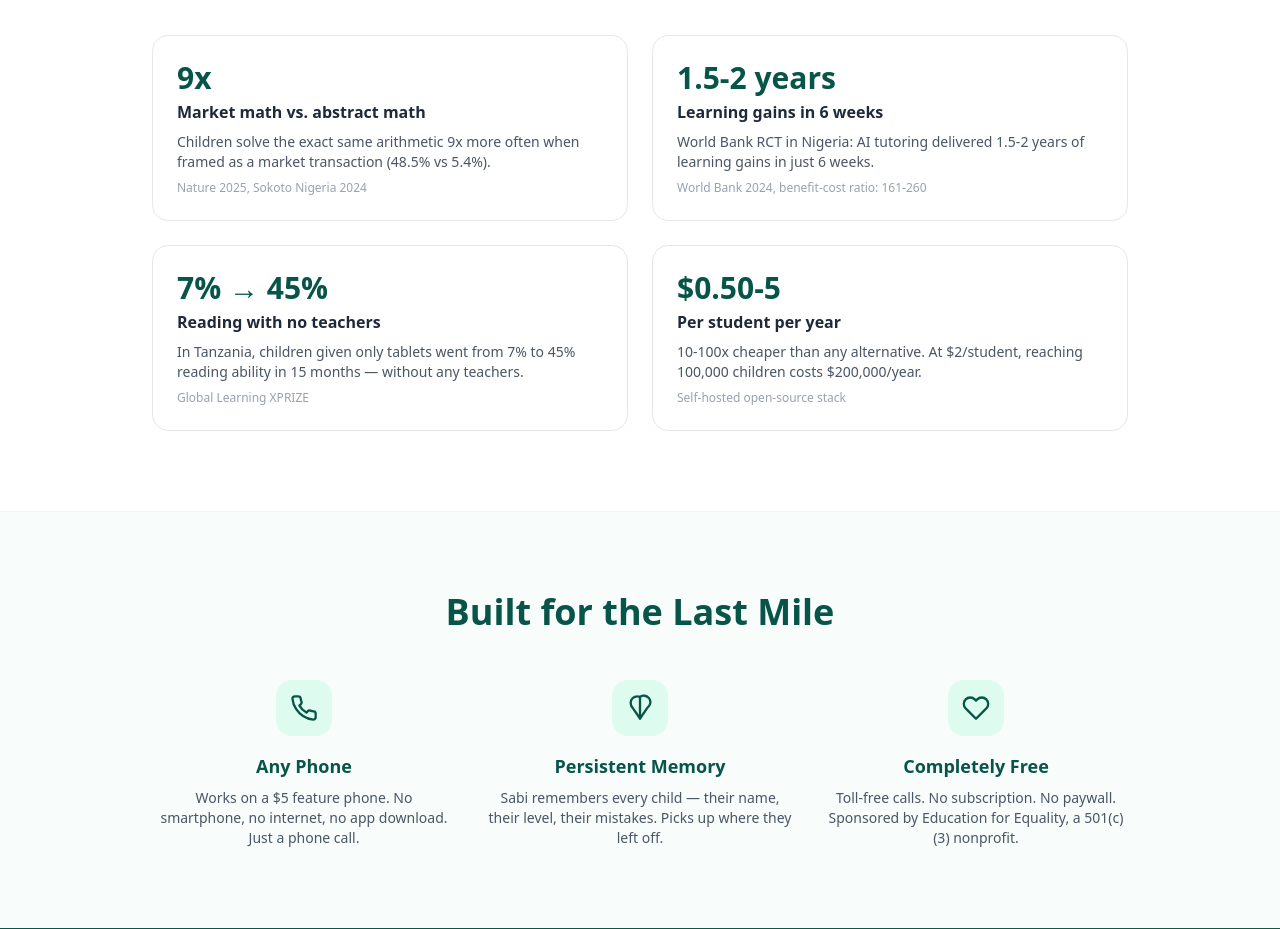
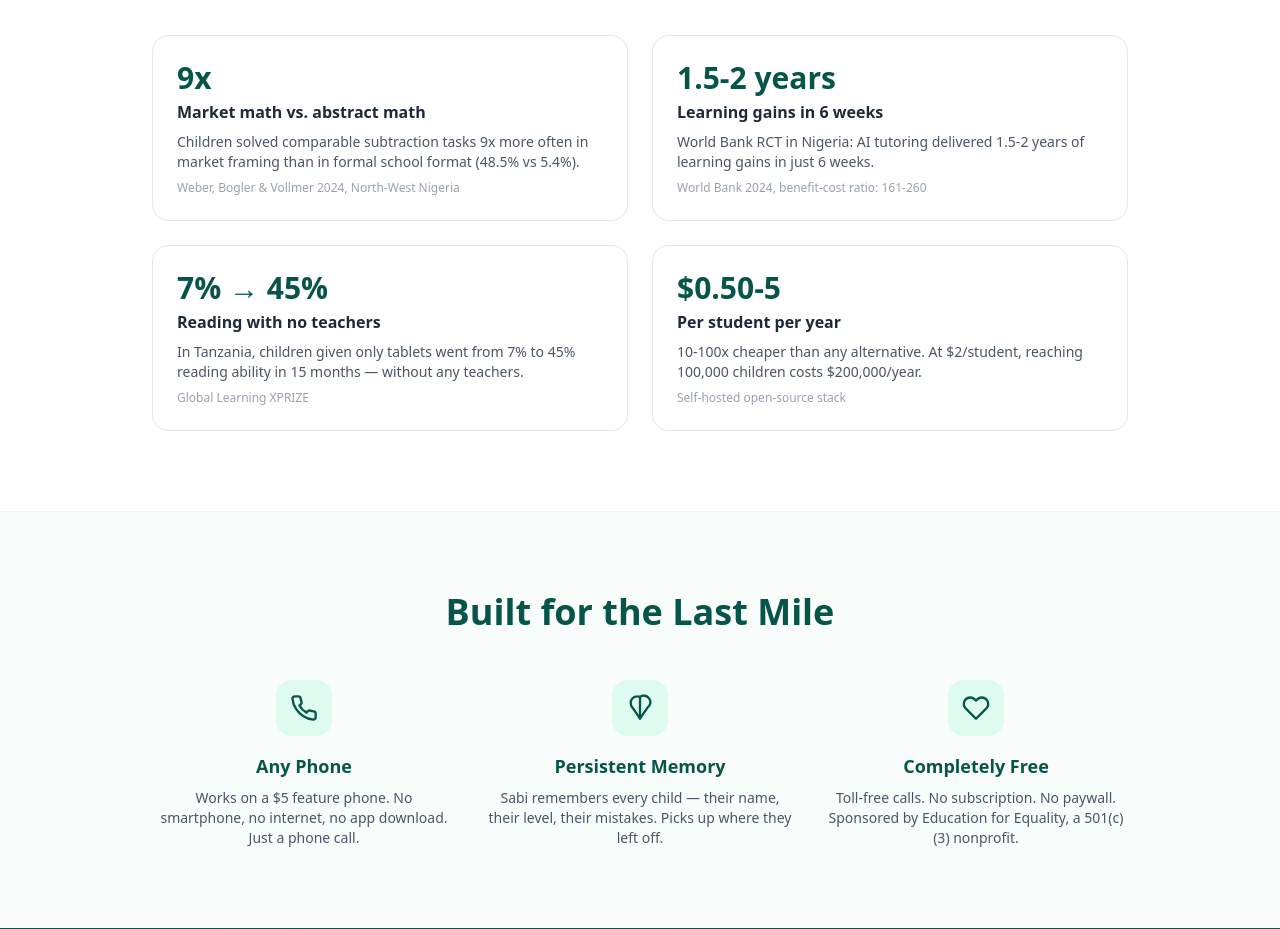
Before and after one commit to thegirwhocodes/Education-for-Equality, a Next.js app: page /sabi in a window 1280 px wide. Shown: the part 2840-3769 px from the top of the page. Built offline with nearby package versions, Linux system fonts and the light colour scheme; no server answers.

Commit message:
Auto-save: 2026-06-24 22:21 (3 files)
Safe Codex/Claude workspace snapshot.

```diff
--- a/app/sabi-demo/page.tsx
+++ b/app/sabi-demo/page.tsx
@@ -1171,12 +1171,12 @@ export default function SabiDemo() {
             Why Market Math?
           </h3>
           <p className="text-sm text-white/80 leading-relaxed mb-3">
-            Research from <strong>Nature (2025)</strong> and a study of{" "}
-            <strong>5,997 children in Sokoto, Nigeria (2024)</strong> found that
-            children who sell at markets solve the{" "}
-            <em>exact same arithmetic</em>{" "}
-            <strong>9x more often</strong> when framed as a market transaction
-            vs. abstract math (48.5% vs 5.4%).
+            Weber, Bogler & Vollmer&apos;s study of{" "}
+            <strong>5,997 children in North-West Nigeria (2024)</strong> found
+            that children solved comparable subtraction tasks{" "}
+            <strong>9x more often</strong> in market framing than in formal
+            school format (48.5% vs 5.4%). A separate Nature (2025) study found
+            the same kind of transfer gap among working children in India.
           </p>
           <p className="text-sm text-white/80 leading-relaxed mb-3">
             <strong>Persistent memory</strong> means Sabi remembers each
--- a/app/sabi/page.tsx
+++ b/app/sabi/page.tsx
@@ -274,11 +274,11 @@ export default function SabiLanding() {
                 Market math vs. abstract math
               </p>
               <p className="text-sm text-gray-600">
-                Children solve the exact same arithmetic 9x more often when
-                framed as a market transaction (48.5% vs 5.4%).
+                Children solved comparable subtraction tasks 9x more often in
+                market framing than in formal school format (48.5% vs 5.4%).
               </p>
               <p className="text-xs text-gray-400 mt-2">
-                Nature 2025, Sokoto Nigeria 2024
+                Weber, Bogler & Vollmer 2024, North-West Nigeria
               </p>
             </div>
 
```
Also changed, not shown: 1 other file (tests, documents, lock files or other folders).
